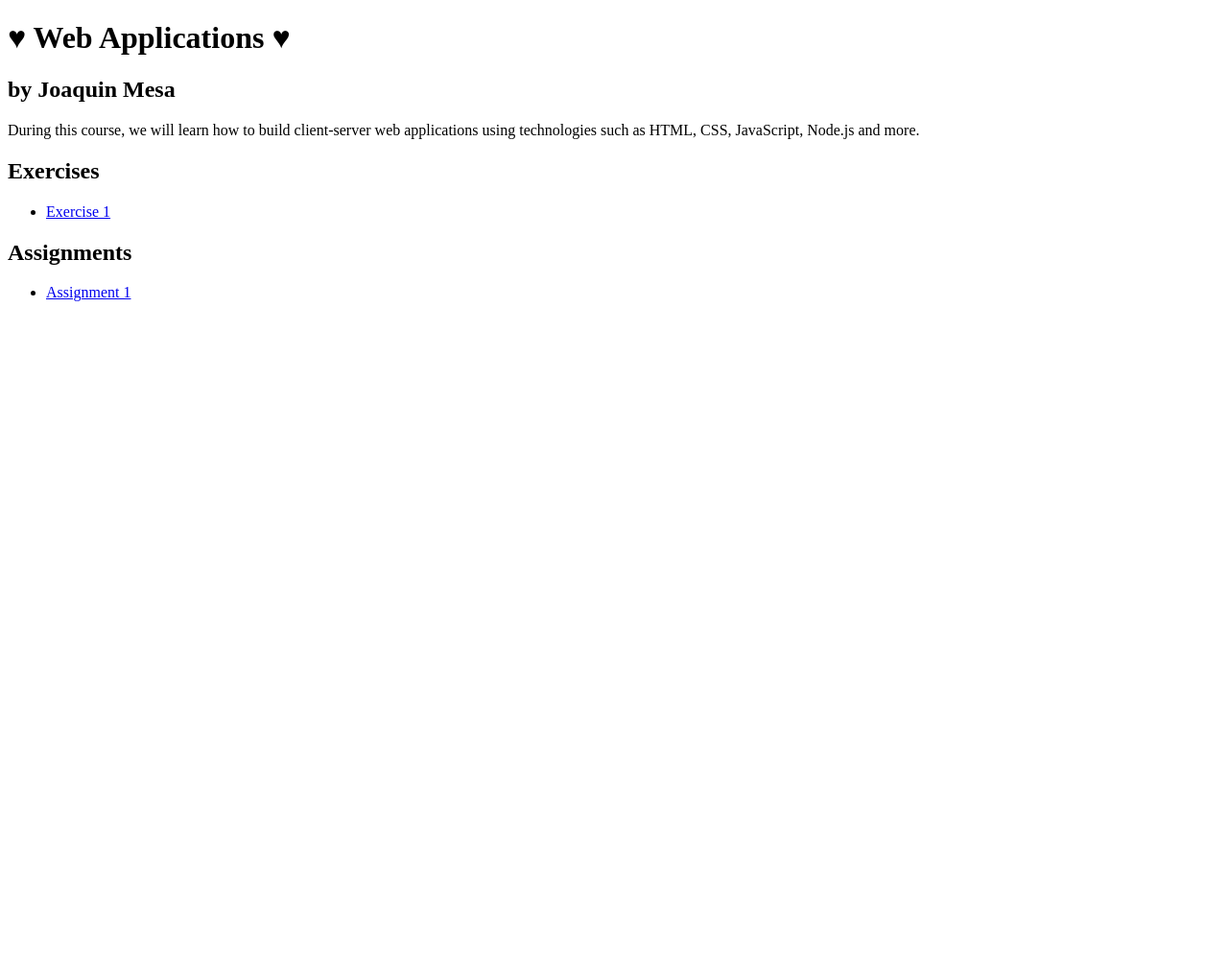
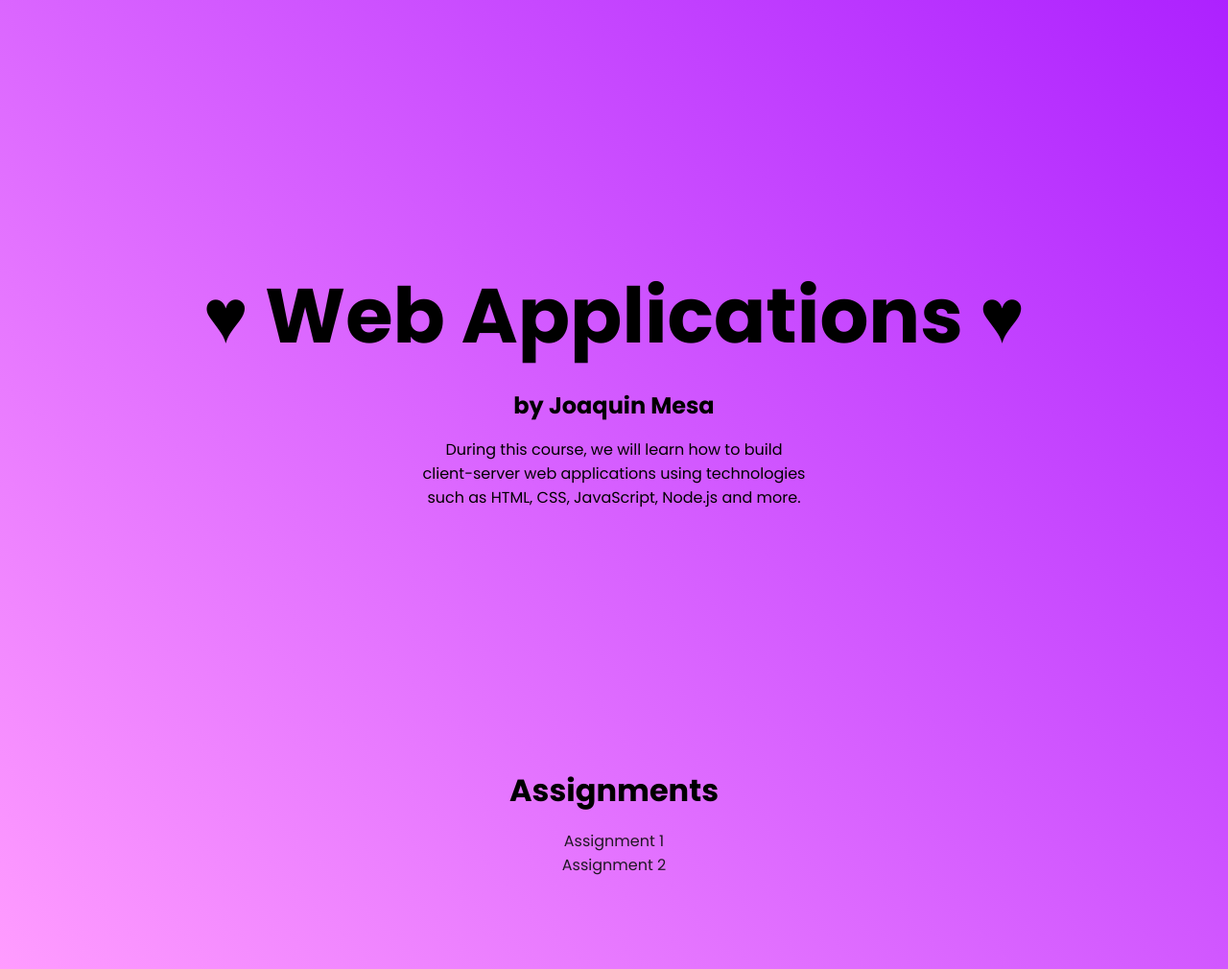
Before and after one commit to joacomesa22/joacomesa22.github.io, a plain HTML site: page csce242/index.html in a window 1280 px wide. Shown: the whole page at 96% size. Before the commit the page ends 800 px from the top, so only its background shows below. Drawn offline with Linux system fonts and the light colour scheme.

Commit message:
assignment 2

```diff
--- /dev/null
+++ b/csce242/assignments/assignment_02/styles.css
@@ -0,0 +1,101 @@
+* {
+    margin: 0;
+    padding: 0;
+    box-sizing: border-box;
+}
+
+body {
+    font-family: "Poppins", sans-serif;
+    background-color: #74acdf;
+    background-image: url("./images/arg.jpeg");
+    background-size: contain;
+    background-repeat: no-repeat;
+}
+
+.wrapper {
+    padding: 40px;
+}
+
+li {
+    list-style: none;
+}
+
+a {
+    text-decoration: none;
+    color: black;
+    padding: 8px;
+    background-color: #74acdf;
+    border: 2px solid #000000;
+    border-radius: 6px;
+}
+
+#texts {
+    border: 2px solid #000000;
+    border-radius: 20px;
+    width: max-content;
+    padding: 40px;
+    margin-top: 50px;
+}
+
+a:hover {
+    background-color: #000000;
+    border: 2px solid #74acdf;
+    color: #f5b313;
+    transition: all .3s linear;
+}
+
+header {
+    display: flex;
+    flex-direction: column;
+    justify-content: center;
+    align-items: center;
+    padding-top: 40px;
+    gap: 20px;
+}
+
+ul {
+    display: flex;
+    justify-content: center;
+    align-items: center;
+    gap: 20px;
+}
+
+p {
+    max-width: 600px;
+}
+
+.logo {
+    max-width: 180px;
+    border: 2px solid #ffffff;
+
+}
+
+.info-section {
+    padding-top: 100px;
+}
+
+img {
+    max-width: 600px;
+    border-radius: 10px;
+}
+
+table {
+    border-collapse: collapse;
+    width: 100%;
+}
+
+table td,
+table th {
+    border: 1px solid #ffffff;
+    padding: 8px;
+}
+
+table tr {
+    background-color: #ffffff;
+}
+
+table th {
+    text-align: left;
+    background-color: #000000;
+    color: #f5b313;
+}
--- a/csce242/index.html
+++ b/csce242/index.html
@@ -3,27 +3,35 @@
   <head>
     <meta charset="UTF-8" />
     <meta name="viewport" content="width=device-width, initial-scale=1.0" />
+    <link rel="preconnect" href="https://fonts.googleapis.com" />
+    <link rel="preconnect" href="https://fonts.gstatic.com" crossorigin />
+    <link
+      href="https://fonts.googleapis.com/css2?family=Poppins:ital,wght@0,100;0,200;0,300;0,400;0,500;0,600;0,700;0,800;0,900;1,100;1,200;1,300;1,400;1,500;1,600;1,700;1,800;1,900&display=swap"
+      rel="stylesheet"
+    />
+    <link rel="stylesheet" href="styles.css" />
     <title>CSCE 242</title>
   </head>
   <body>
+    <section class="hero" id="hero">
       <h1>&hearts; Web Applications &hearts;</h1>
       <h2>by Joaquin Mesa</h2>
       <p>
         During this course, we will learn how to build client-server web
-      applications using technologies such as HTML, CSS, JavaScript, Node.js and
-      more.
+        applications using technologies such as HTML, CSS, JavaScript, Node.js
+        and more.
       </p>
-    <h2>Exercises</h2>
-    <ul>
-      <li>
-        <a href="./exercises/01_html/index.html">Exercise 1</a>
-      </li>
-    </ul>
+    </section>
+    <div class="assignments" id="assignments">
       <h2>Assignments</h2>
       <ul>
         <li>
           <a href="./assignments/assignment_01/index.html">Assignment 1</a>
         </li>
+        <li>
+          <a href="./assignments/assignment_02/index.html">Assignment 2</a>
+        </li>
       </ul>
+    </div>
   </body>
 </html>
--- /dev/null
+++ b/csce242/styles.css
@@ -0,0 +1,58 @@
+* {
+    margin: 0;
+    padding: 0;
+    box-sizing: border-box;
+}
+
+body {
+    font-family: "Poppins", sans-serif;
+    background: linear-gradient(45deg, #ff9cff, #ad21ff);
+    background-repeat: no-repeat;
+    background-size: cover;
+}
+
+.hero {
+    min-height: 100vh;
+    display: flex;
+    flex-direction: column;
+    justify-content: center;
+    align-items: center;
+    gap: 1rem;
+}
+
+.hero h1 {
+    font-size: 5rem;
+}
+
+.hero p {
+    text-align: center;
+    max-width: 400px;
+}
+
+a {
+    text-decoration: none;
+    color: #211825;
+}
+
+li:hover {
+    transform: scale(1.2);
+    transition: all .2s ease-in-out;
+}
+
+li {
+    list-style: none;
+}
+
+.assignments {
+    display: flex;
+    flex-direction: column;
+    align-items: center;
+    justify-content: center;
+    gap: 1rem;
+    text-align: center;
+    padding-bottom: 6rem;
+}
+
+.assignments h2 {
+    font-size: 2rem;
+}
```
Also changed, not shown: csce242/assignments/assignment_02/index.html (added, +97 -0 lines), csce242/assignments/assignment_02/images/arg.jpeg (added), csce242/assignments/assignment_02/images/colored-mountains.jpg (added), csce242/assignments/assignment_02/images/lake.jpg (added), csce242/assignments/assignment_02/images/llamas.jpg (added), csce242/assignments/assignment_02/images/salt.jpg (added). Lines whose indentation alone changed are shown as unchanged.
